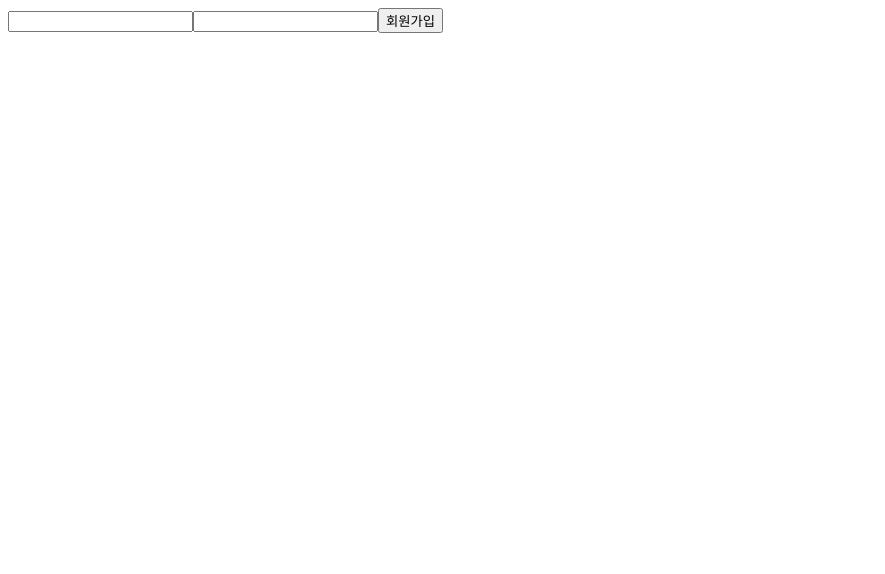
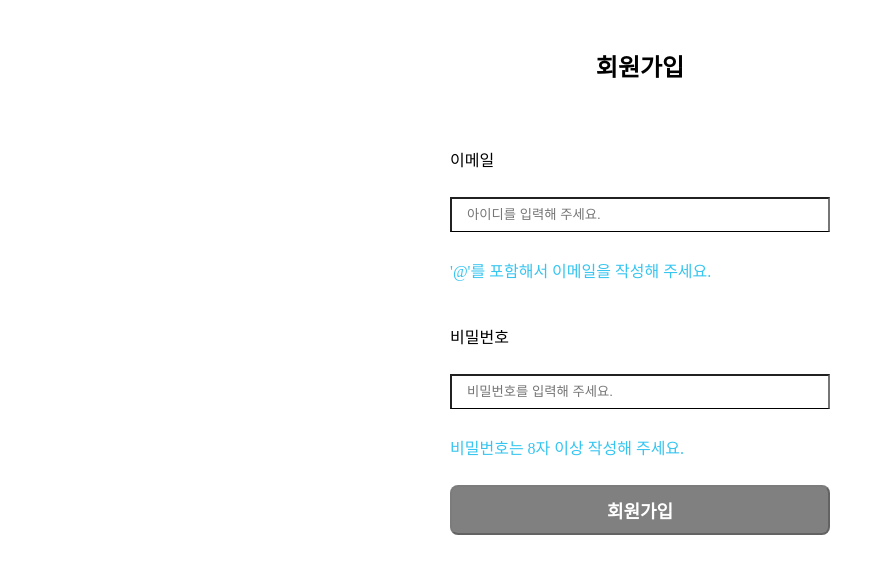
Before and after one commit to ssori0421/wanted-pre-onboarding-frontend, a React (Create React App) app: page /signup in a window 1280 px wide. Shown: the top 574 px of the page, without its empty margins (0-885 px from the left). Built offline with nearby package versions, Linux system fonts and the light colour scheme.

Commit message:
회원가입 페이지 UI구현 및 button에 disabled 속성 부여

```diff
--- a/src/page/SignUp.jsx
+++ b/src/page/SignUp.jsx
@@ -1,5 +1,6 @@
 import React, { useEffect, useState } from 'react';
 import { regex } from '../util/regex';
+import styled from 'styled-components';
 
 const SignUp = () => {
   const [formState, setFormState] = useState({
@@ -13,6 +14,14 @@ const SignUp = () => {
     },
   });
   const [isDisabled, setIsDisabled] = useState(true);
+
+  useEffect(() => {
+    if (formState.email.isVailed && formState.password.isVailed) {
+      setIsDisabled(false);
+    } else {
+      setIsDisabled(true);
+    }
+  }, [formState]);
 
   const onEmailChange = (e) => {
     const { value } = e.target;
@@ -28,31 +37,75 @@ const SignUp = () => {
     });
   };
 
-  useEffect(() => {
-    if (formState.email.isVailed && formState.password.isVailed) {
-      setIsDisabled(false);
-    } else {
-      setIsDisabled(true);
-    }
-  }, [formState]);
+  const onSubmit = (e) => {
+    e.preventDefault();
+    console.log('회원가입 완료');
+  };
 
   return (
-    <div>
-      <input
+    <SignUpContainer>
+      <StTitle>회원가입</StTitle>
+      <StInputForm onSubmit={onSubmit}>
+        <p>이메일</p>
+        <StInput
+          placeholder='아이디를 입력해 주세요.'
           type='email'
           data-testid='email-input'
           value={formState.email.value}
           onChange={onEmailChange}
         />
-      <input
+        <StMessage>'@'를 포함해서 이메일을 작성해 주세요.</StMessage>
+        <p>비밀번호</p>
+        <StInput
+          placeholder='비밀번호를 입력해 주세요.'
           type='password'
           data-testid='password-input'
           value={formState.password.value}
           onChange={onPasswordChange}
         />
-      <button data-testid='signup-button'>회원가입</button>
-    </div>
+        <StMessage>비밀번호는 8자 이상 작성해 주세요.</StMessage>
+        <Button disabled={isDisabled} data-testid='signup-button'>
+          회원가입
+        </Button>
+      </StInputForm>
+    </SignUpContainer>
   );
 };
 
 export default SignUp;
+
+const SignUpContainer = styled.div`
+  display: flex;
+  flex-direction: column;
+  align-items: center;
+  justify-content: center;
+  padding: 24px;
+`;
+const StTitle = styled.h2`
+  margin: 16px 0px 48px;
+`;
+const StInputForm = styled.form`
+  display: flex;
+  justify-content: center;
+  flex-direction: column;
+  width: 380px;
+  gap: 10px;
+`;
+
+const StInput = styled.input`
+  padding: 8px 15px 9px;
+  border-bottom: 1px solid #000;
+`;
+
+const StMessage = styled.p`
+  color: #35c5f0;
+`;
+
+const Button = styled.button`
+  height: 50px;
+  color: #fff;
+  font-size: 18px;
+  font-weight: 600;
+  border-radius: 8px;
+  background-color: ${(props) => (props.disabled ? 'grey' : '#35c5f0')};
+`;
--- a/src/styles/globalStyles.js
+++ b/src/styles/globalStyles.js
@@ -5,7 +5,7 @@ body, button, dd, dl, dt, fieldset, form, h1, h2, h3, h4, h5, h6, input, legend,
 body, button, input, select, table, textarea {font-size:12px;line-height:16px;color:#202020;font-family:-apple-system, BlinkMacSystemFont, "Malgun Gothic", "맑은 고딕", helvetica, "Apple SD Gothic Neo", sans-serif}
 h1, h2, h3, h4, h5, h6 {font-size:inherit;line-height:inherit}
 textarea {-webkit-backface-visibility:hidden;backface-visibility:hidden;background-color:transparent;border:0;word-break:keep-all;word-wrap:break-word}
-button, input {-webkit-border-radius:0;border-radius:0;border:0}
+button, input {-webkit-border-radius:0;border-radius:0;border:0;outline: none}
 button {background-color:transparent}
 fieldset, img {border:0}
 img {vertical-align:top}
@@ -15,6 +15,7 @@ a {color:inherit;text-decoration:none}
 a:hover {text-decoration:underline}
 iframe {overflow:hidden;margin:0;border:0;padding:0;vertical-align:top}
 mark {background-color:transparent}
-i {font-style:normal}`;
+i {font-style:normal}
+`;
 
 export default GlobalStyle;
```
Lines whose indentation alone changed are shown as unchanged.
